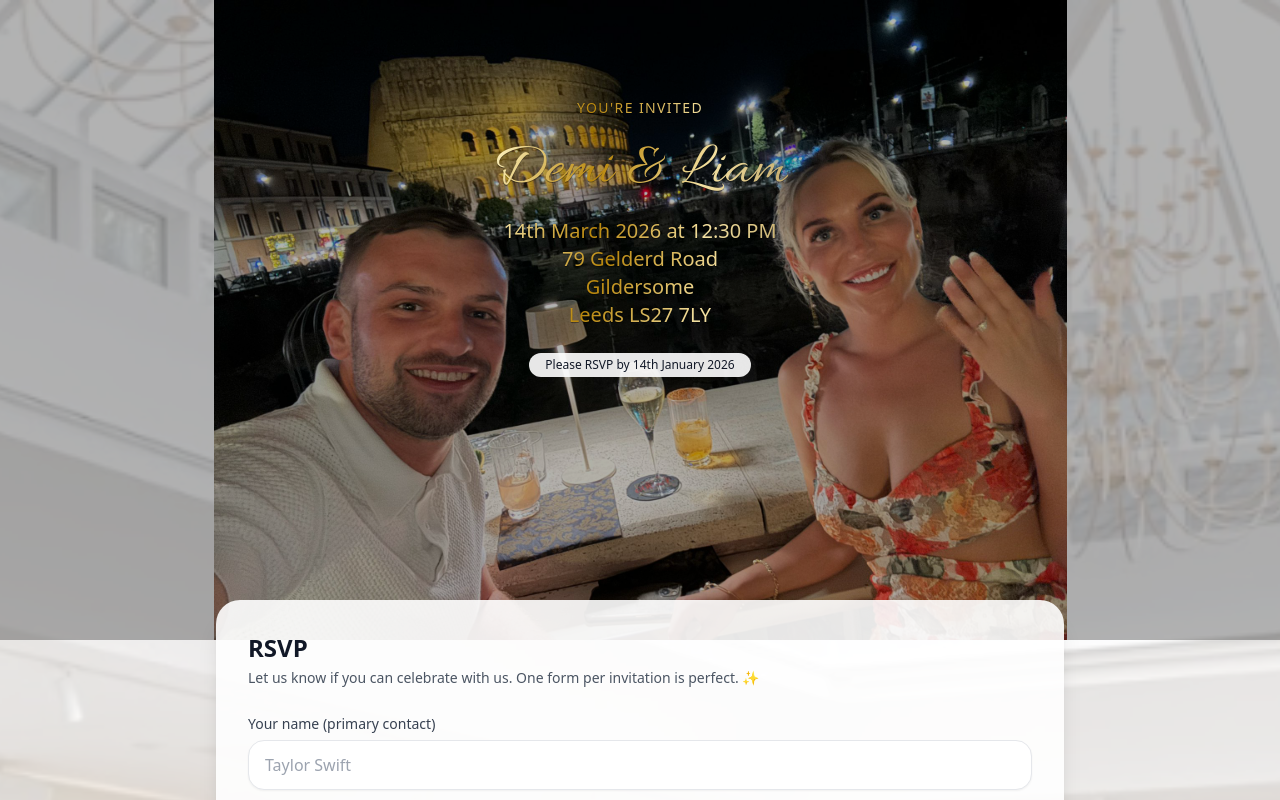
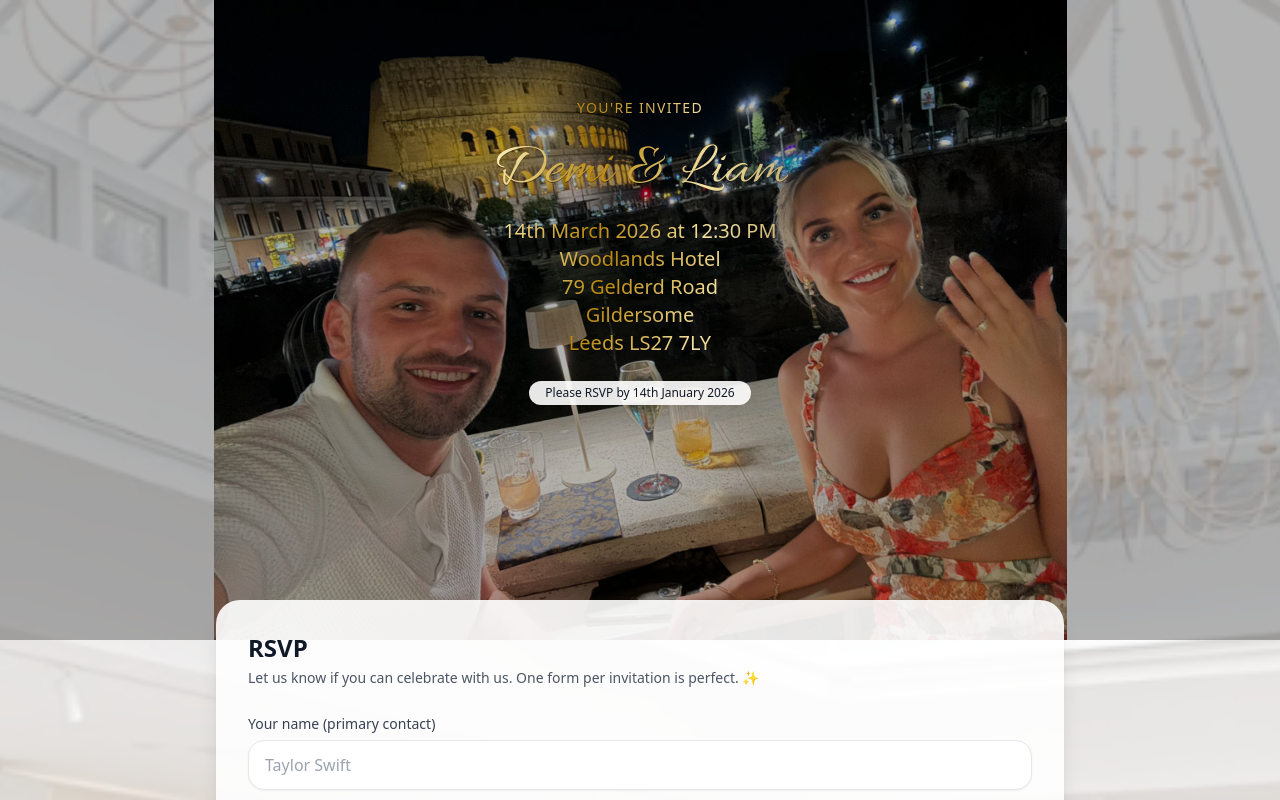
Before and after one commit to novamontie/wedding-rsvp, a React (Create React App) app: page / in a window 1280 px wide. Shown: the top 800 px of the page. Built offline with nearby package versions, Linux system fonts and the light colour scheme.

Commit message:
Update App.js

```diff
--- a/src/App.js
+++ b/src/App.js
@@ -348,6 +348,7 @@ export default function WeddingRSVP() {
 
             {/* Manual line breaks for the address */}
             <p className="text-lg sm:text-xl leading-relaxed gold-text">
+              <span className="block">Woodlands Hotel</span>
               <span className="block">79 Gelderd Road</span>
               <span className="block">Gildersome</span>
               <span className="block">Leeds LS27 7LY</span>
```
